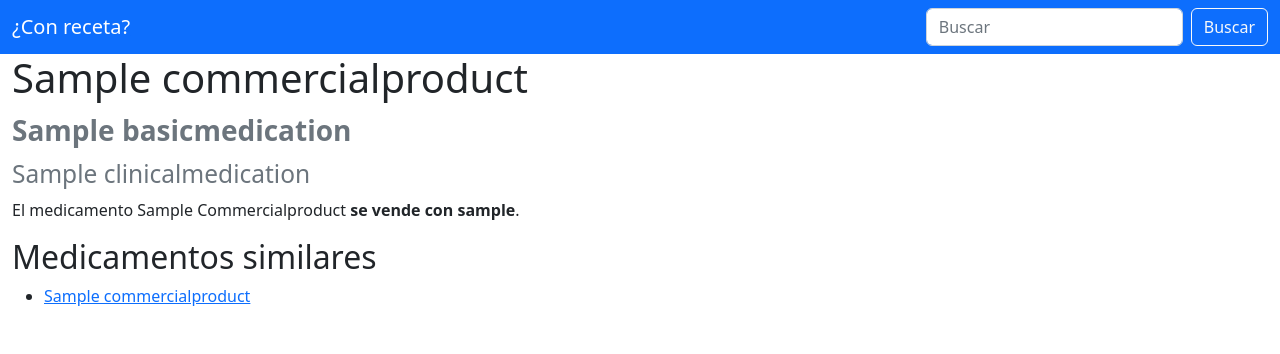
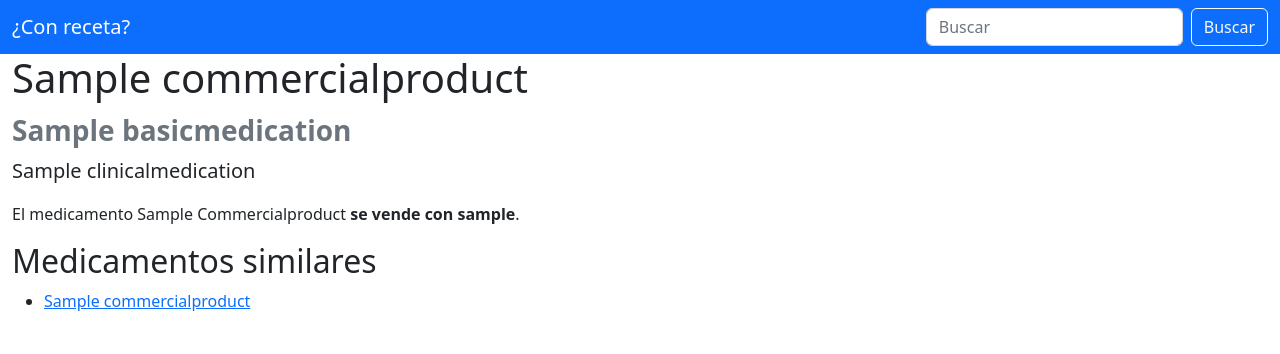
Before and after one commit to fvillena/conReceta, a Django app: page /1/ in a window 1280 px wide. Shown: the top 354 px of the page. Run offline with Django 3.2, Linux system fonts and the light colour scheme; tables that the repository leaves empty hold one stand-in row (values such as "Sample post").

Commit message:
clinical medication name

```diff
--- a/conreceta/medications/templates/medications/detail.html
+++ b/conreceta/medications/templates/medications/detail.html
@@ -17,7 +17,7 @@
     <div class="container-fluid">
         <h1>{{ medication.name|capfirst }}</h1>
         <h2><b><small class="text-muted">{{medication.clinical_medication.basic_medication.name}}</small></b></h2>
-        <h3><small class="text-muted">{{medication.clinical_medication.name}}</small></h3>
+        <p class="lead">{{medication.clinical_medication.name}}</p>
         <p>El medicamento {{ medication.name|title }} <b>se vende {% if medication.clinical_medication.selling_condition == "Directa" %}sin
                 receta médica{% else %}con {{medication.clinical_medication.selling_condition|lower}}{% endif %}</b>.</p>
         <h2>Medicamentos similares</h2>
```
